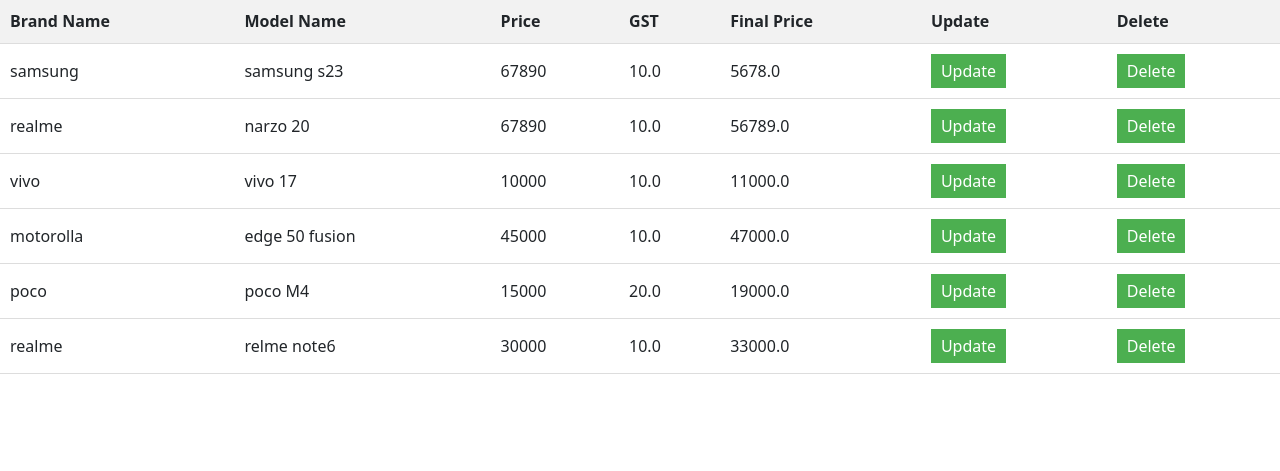
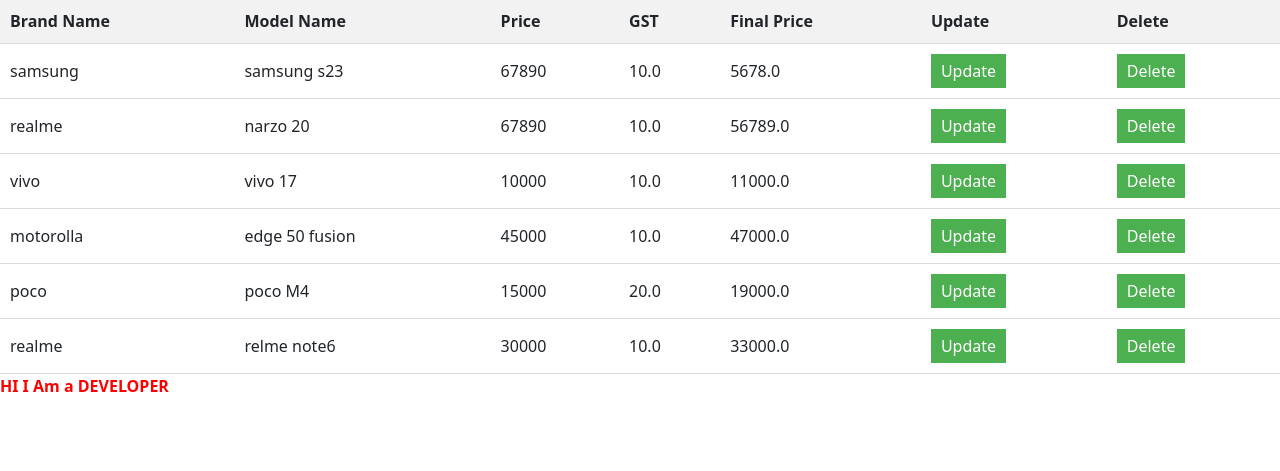
Before and after one commit to Harinisenthilkumar/Django, a Django app: page /product/productlist/ in a window 1280 px wide. Shown: the part 81-552 px from the top of the page. Run offline with Django 5.2, Linux system fonts and the light colour scheme; data comes from the database, SQL or seed files in the repository; parts of the project's set-up code (start-up, migrations or seed data) failed here and were passed over; some libraries are stand-ins or nearby versions.

Commit message:
version-1

```diff
--- a/FirstPrj/settings.py
+++ b/FirstPrj/settings.py
@@ -11,6 +11,7 @@ https://docs.djangoproject.com/en/5.1/ref/settings/
 """
 
 from pathlib import Path
+import os
 
 # Build paths inside the project like this: BASE_DIR / 'subdir'.
 BASE_DIR = Path(__file__).resolve().parent.parent
@@ -132,3 +133,7 @@ STATIC_URL = 'static/'
 
 DEFAULT_AUTO_FIELD = 'django.db.models.BigAutoField'
 AUTH_USER_MODEL = 'authentication.User_details'
+
+STATICFILES_DIRS = [
+    os.path.join(BASE_DIR, 'static'),
+]
--- a/Frontend/templates/base.html
+++ b/Frontend/templates/base.html
@@ -1,3 +1,4 @@
+{%load static%}
 <!DOCTYPE html>
 <html lang="en">
 <head>
@@ -7,6 +8,8 @@
     {% load bootstrap5 %}
     {% bootstrap_css %}
     {% bootstrap_javascript %}
+    <link rel="stylesheet" href="{% static "css/product.css" %}">
+
 
 </head>
 <body>
@@ -18,6 +21,11 @@
 {% block content%}
 {%endblock%}
 
+<script src='{% static "js/test.js" %}'></script>
+
+
+
+
 
 </body>
 
--- a/Frontend/templates/customerlist.html
+++ b/Frontend/templates/customerlist.html
@@ -1,4 +1,6 @@
 {% extends 'base.html' %}
+{% load static%}
+
 
 {% block content %}
 <style>
@@ -69,4 +71,6 @@
     </tr>
     {% endfor %}
 </table>
+
+<img src = "{% static 'Assets/images/shanmu.jpg' %}" alt="image" width="300">
 {% endblock %}
--- a/Frontend/templates/productlist.html
+++ b/Frontend/templates/productlist.html
@@ -69,4 +69,5 @@
     </tr>
     {% endfor %}
 </table>
+<p class="white"> HI I Am a DEVELOPER </p>
 {% endblock %}
--- /dev/null
+++ b/static/css/product.css
@@ -0,0 +1,5 @@
+.white{
+    color: red;
+    font-weight: bold;
+
+}
--- /dev/null
+++ b/static/js/test.js
@@ -0,0 +1 @@
+console.log("hello");
```
Also changed, not shown: static/Assets/images/psna.jpeg (added), static/Assets/images/shanmu.jpg (added).
